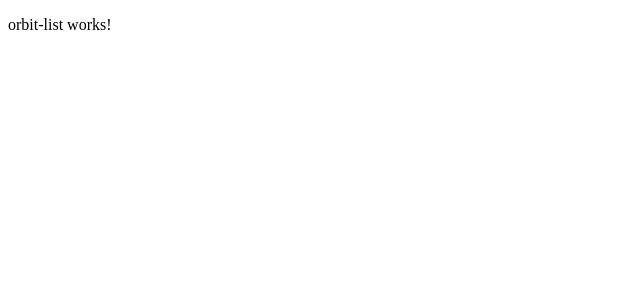
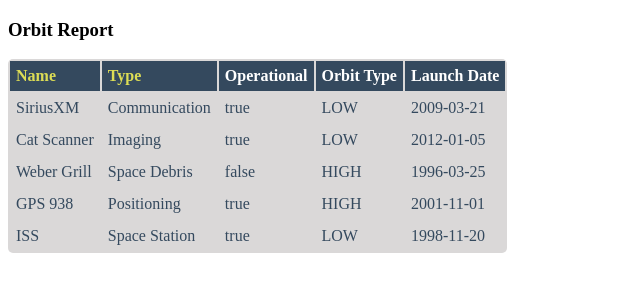
Before and after one commit to skass730/orbit-report, an Angular app: page / in a window 1280 px wide. Shown: the top 300 px of the page, without its empty margins (0-640 px from the left). Built offline with nearby package versions, Linux system fonts and the light colour scheme.

Commit message:
finished step 4

```diff
--- a/src/app/app.component.css
+++ b/src/app/app.component.css
@@ -0,0 +1,13 @@
+.search-form {
+    margin-bottom: 40px;
+}
+
+button {
+    margin-left: 10px;
+    color: #fff;
+    background-color: #009b25;
+    border-radius: 4px;
+    padding: 2px 5px;
+    font-size: 18px;
+    cursor: pointer;
+}
--- a/src/app/app.component.html
+++ b/src/app/app.component.html
@@ -1,3 +1,2 @@
-<app-orbit-list>
-
+<app-orbit-list [satellites]="sourceList">
 </app-orbit-list>
--- a/src/app/orbit-list/orbit-list.component.css
+++ b/src/app/orbit-list/orbit-list.component.css
@@ -0,0 +1,28 @@
+.sortable {
+    cursor: pointer;
+    color: #dd5;
+}
+
+.warning {
+    background-color: rebeccapurple;
+}
+
+table {
+  color: #34495E;
+  border-radius: 5px;
+  overflow: hidden;
+  margin: 12px 0;
+  min-width: 300px;
+  background: #dad8d8;
+}
+
+.header-row {
+    background: #34495E;
+    color: #fff
+}
+
+th, td {
+    text-align: left;
+    margin: 5px 10px;
+    padding: 6px;
+}
--- a/src/app/orbit-list/orbit-list.component.html
+++ b/src/app/orbit-list/orbit-list.component.html
@@ -1 +1,18 @@
-<p>orbit-list works!</p>
+<h3>Orbit Report</h3>
+<table>
+   <tr class="header-row">
+      <th class="sortable">Name</th>
+      <th class="sortable">Type</th>
+      <th>Operational</th>
+      <th>Orbit Type</th>
+      <th>Launch Date</th>
+   </tr>
+   <tr *ngFor="let satellite of satellites">
+        <td>{{satellite.name}}</td>
+        <td>{{satellite.type}}</td>
+        <td>{{satellite.operational}}</td>
+        <td>{{satellite.orbitType}}</td>
+        <td>{{satellite.launchDate}}</td>
+
+    </tr>
+</table>
--- a/src/app/orbit-list/orbit-list.component.ts
+++ b/src/app/orbit-list/orbit-list.component.ts
@@ -1,12 +1,12 @@
-import { Component, OnInit } from '@angular/core';
-
+import { Component, Input, OnInit } from '@angular/core';
+import{ Satellite } from '../satellite';
 @Component({
   selector: 'app-orbit-list',
   templateUrl: './orbit-list.component.html',
   styleUrls: ['./orbit-list.component.css']
 })
 export class OrbitListComponent implements OnInit {
-
+  @Input() satellites: Satellite[];
   constructor() { }
 
   ngOnInit() {
```
